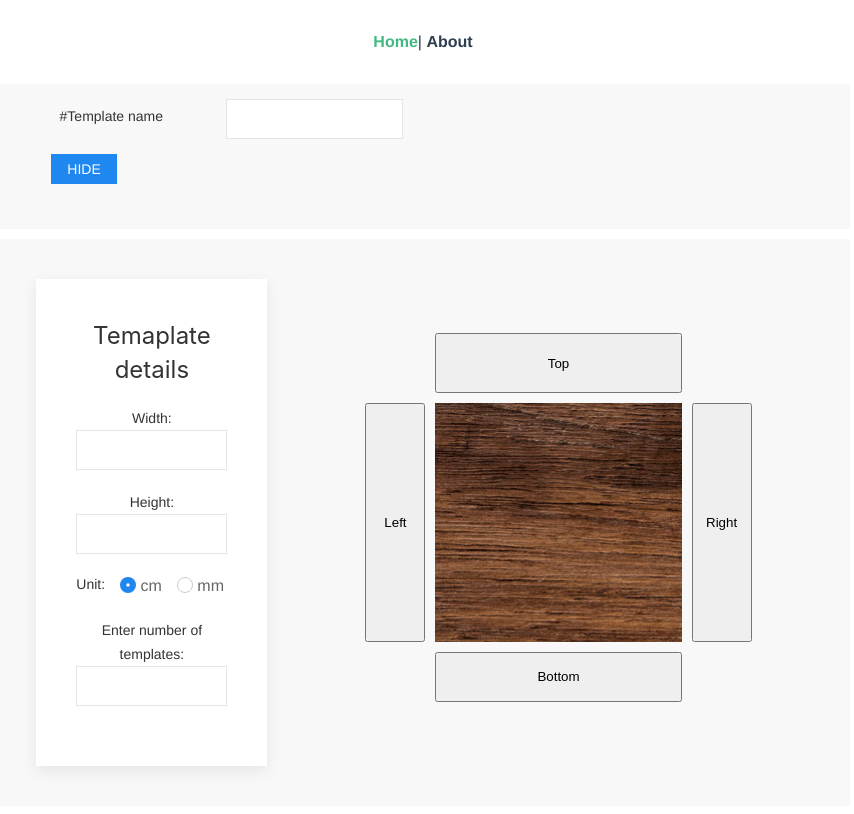
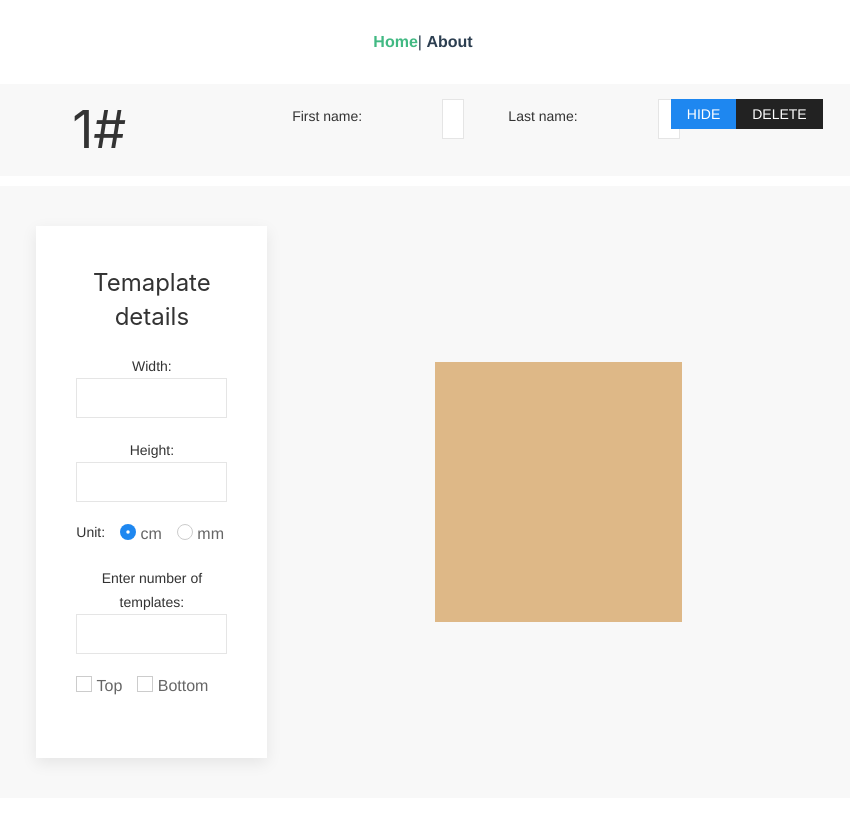
Before and after one commit to sebastianp63/joinery-project-vue, a Vue app: page /#/ in a window 1280 px wide. Shown: the top 814 px of the page, without its empty margins (217-1071 px from the left). Built offline with nearby package versions, Linux system fonts and the light colour scheme.

Commit message:
Add border selection by checkbox

```diff
--- a/src/components/Template.vue
+++ b/src/components/Template.vue
@@ -1,56 +1,49 @@
 <template>
-  <div>
+  <div class="home">
     <template-header></template-header>
     <div
       class="uk-container uk-width-2-3 uk-align-center uk-background-muted uk-padding uk-margin-small-top"
     >
       <div class="uk-child-width-expand@s uk-text-center" uk-grid>
         <div class="uk-width-1-3@m">
-          <template-form></template-form>
+          <template-form
+            @getChangeCheckedTop="veneerSide.top = !veneerSide.top"
+            @getChangeCheckedBottom="veneerSide.bottom = !veneerSide.bottom"
+          ></template-form>
         </div>
-        <template-preview></template-preview>
+        <template-preview v-bind:topBorder="veneerSide.top" v-bind:bottomBorder="veneerSide.bottom"></template-preview>
       </div>
-      <!-- <div class="uk-container uk-width-1-3">
-      </div>
-      <div class="uk-container uk-width-2-3">
-      </div>-->
     </div>
   </div>
 </template>
 
-
 <script>
-import TemplateForm from "./TemplateForm.vue";
-import TemplateHeader from "./TemplateHeader.vue";
-import TemplatePreview from "./TemplatePreview.vue";
+import TemplateForm from "@/components/TemplateForm.vue";
+import TemplateHeader from "@/components/TemplateHeader.vue";
+import TemplatePreview from "@/components/TemplatePreview.vue";
 
 export default {
   name: "Template",
-  props: {
-    msg: String
+  data: function() {
+    return {
+      width: 0,
+      height: 0,
+      veneerSide: {
+        top: false,
+        bottom: false
+      }
+    };
   },
   components: {
     TemplateForm,
     TemplateHeader,
     TemplatePreview
+  },
+  methods: {
+    showData: function(value) {
+      this.width = value;
+      cosnole.log(this.width);
+    }
   }
 };
 </script>
-
-<!-- Add "scoped" attribute to limit CSS to this component only -->
-<style scoped lang="scss">
-h3 {
-  margin: 40px 0 0;
-}
-ul {
-  list-style-type: none;
-  padding: 0;
-}
-li {
-  display: inline-block;
-  margin: 0 10px;
-}
-a {
-  color: #42b983;
-}
-</style>
--- a/src/components/TemplateForm.vue
+++ b/src/components/TemplateForm.vue
@@ -6,14 +6,14 @@
         <div class="uk-margin">
           <label class="uk-form-label" for="form-width">Width:</label>
           <div class="uk-form-controls">
-            <input class="uk-input" id="form-width" type="number" placeholder />
+            <input class="uk-input" id="form-width" type="number" />
           </div>
         </div>
 
         <div class="uk-margin">
           <label class="uk-form-label" for="form-height">Height:</label>
           <div class="uk-form-controls">
-            <input class="uk-input" id="form-height" type="number" placeholder />
+            <input class="uk-input" id="form-height" type="number" />
           </div>
         </div>
 
@@ -34,14 +34,27 @@
             <input class="uk-input" id="form-amount" type="number" placeholder />
           </div>
         </div>
+
+        <div class="uk-margin uk-grid-small uk-child-width-auto uk-grid">
+          <label>
+            <input class="uk-checkbox" type="checkbox" @change="$emit('getChangeCheckedTop')" /> Top
+          </label>
+          <label>
+            <input class="uk-checkbox" type="checkbox" @change="$emit('getChangeCheckedBottom')" /> Bottom
+          </label>
+        </div>
+        <!-- <p v-if="checked">just do it</p> -->
       </fieldset>
     </form>
   </div>
 </template>
 
 <script>
+import { METHODS } from "http";
 export default {
-  name: "TemplateForm"
+  name: "TemplateForm",
+  props: {},
+  methods: {}
 };
 </script>
 
--- a/src/components/TemplateHeader.vue
+++ b/src/components/TemplateHeader.vue
@@ -2,24 +2,39 @@
   <div
     class="uk-container uk-width-2-3 uk-align-center uk-background-muted uk-padding-small uk-margin-small-bottom"
   >
-    <div class="uk-grid-small" uk-grid>
-      <div class="uk-column-1-2">
-        <form action class="uk-form-horizontal">
-          <label class="uk-form-label clearfix" for="input-name-template">#Template name</label>
-          <div class="uk-form-controls">
-            <input class="uk-input" id="input-name-template" type="text" placeholder />
-          </div>
-        </form>
-      </div>
-      <div class="uk-column-1-2 uk-align-right">
+    <div class="uk-child-width-expand@s" uk-grid>
+      <h6 class="uk-heading-small">1#</h6>
+
+      <form action class="uk-form-horizontal">
+        <label class="uk-form-label clearfix" for="first-name-template">First name:</label>
+        <div class="uk-form-controls">
+          <input class="uk-input" id="first-name-template" type="text" placeholder />
+        </div>
+      </form>
+      <form action class="uk-form-horizontal">
+        <label class="uk-form-label clearfix" for="last-name-template">Last name:</label>
+        <div class="uk-form-controls">
+          <input class="uk-input" id="last-name-template" type="text" placeholder />
+        </div>
+      </form>
+
+      <div>
         <button class="uk-button uk-button-primary uk-button-small">Hide</button>
+        <button class="uk-button uk-button-secondary uk-button-small">Delete</button>
       </div>
     </div>
   </div>
 </template>
 
 <script>
-export default {};
+export default {
+  props: {
+    templateNumber: {
+      type: Number,
+      reqired: true
+    }
+  }
+};
 </script>
 
 <style lang="scss" scoped>
--- a/src/components/TemplatePreview.vue
+++ b/src/components/TemplatePreview.vue
@@ -1,36 +1,42 @@
 <template>
   <div class="wrapper">
-    <div class="one">
-      <button class="btn-top">Top</button>
-    </div>
-    <div class="two">
-      <button class="btn-right">Right</button>
-    </div>
-    <div class="three">
-      <button class="btn-bottom">Bottom</button>
-    </div>
-    <div class="four">
-      <button class="btn-left">Left</button>
-    </div>
-    <div class="bord five"></div>
+    <div class="one"></div>
+    <div class="two"></div>
+    <div class="three"></div>
+    <div class="four"></div>
+    <div
+      class="bord five"
+      v-bind:class="{
+      'top-border': topBorder,
+      'bottom-border': bottomBorder
+      }"
+    ></div>
   </div>
 </template>
 
 <script>
+// export default {
+//   props: {
+//     veneerSide: {
+//       type: Object,
+//       default: function() {
+//         return {
+//           top: false,
+//           bottom: false,
+//           left: false,
+//           right: false
+//         };
+//       }
+//     }
+//   }
+// };
+
 export default {
   props: {
-    veneerSide: {
-      type: Object,
-      default: function() {
-        return {
-          top: false,
-          bottom: false,
-          left: false,
-          right: false
-        };
-      }
-    }
-  }
+    topBorder: Boolean,
+    bottomBorder: Boolean
+  },
+  metods: {}
 };
 </script>
 <style lang="scss" scoped>
@@ -49,13 +55,15 @@ export default {
   div {
     position: relative;
     // border: 2px solid rgb(233, 171, 88);
+
     // border-radius: 5px;
   }
 
   .bord {
-    // border: 2px solid rgb(233, 171, 88);
+    //border: 2px solid rgb(233, 171, 88);
     // border-radius: 5px;
-    background-image: url("../assets/wooden-textured.jpg");
+    background-color: burlywood;
+    // background-image: url("../assets/wooden-textured.jpg");
     // color: #d9480f;
   }
 }
@@ -120,4 +128,12 @@ export default {
 
   height: 100%;
 }
+
+.top-border {
+  border-top: 5px solid brown;
+}
+
+.bottom-border {
+  border-bottom: 5px solid brown;
+}
 </style>
```
